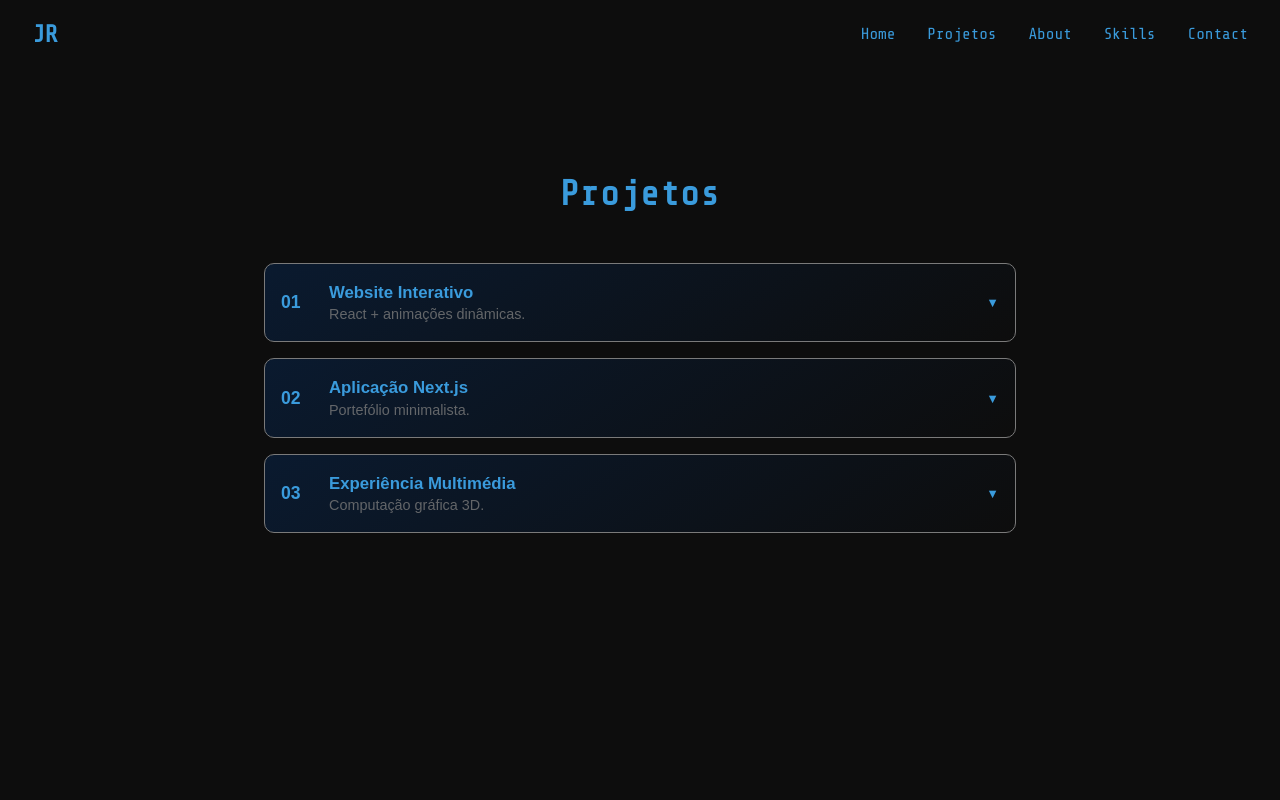
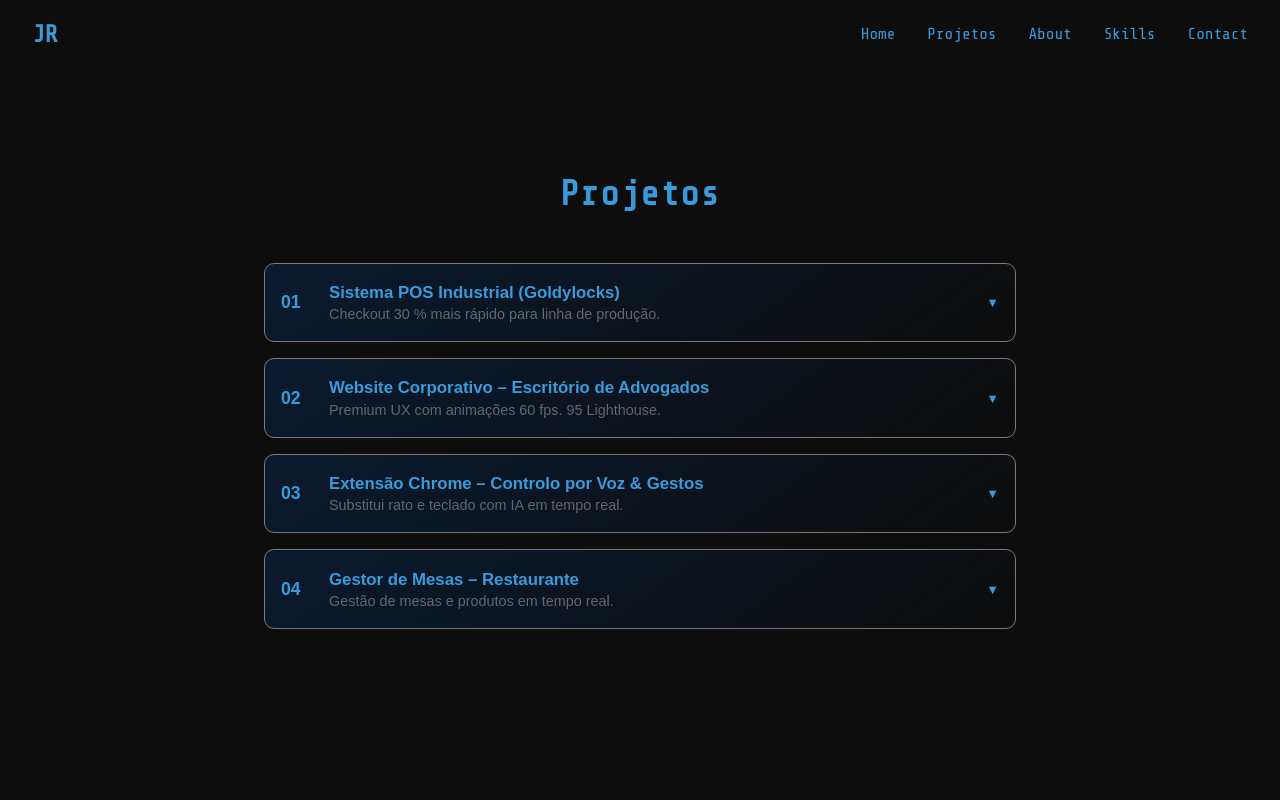
Before and after one commit to jt-ribeiro/portefolio, a Next.js app: page /projects in a window 1280 px wide. Shown: the top 800 px of the page. Built offline with nearby package versions, Linux system fonts and the light colour scheme.

Commit message:
Updated Projects

```diff
--- a/src/app/page.js
+++ b/src/app/page.js
@@ -92,8 +92,9 @@ export default function Home() {
   animate={{ opacity: 1, y: 0 }}
   transition={{ delay: 2.2, duration: 0.6 }}
 >
+  {/* VER / PREVIEW */}
   <motion.a
-    href="/cv.pdf"
+    href="../../public/cv2.pdf"
     target="_blank"
     rel="noopener noreferrer"
     className={styles.btn}
@@ -103,8 +104,9 @@ export default function Home() {
     📄 Visualizar CV
   </motion.a>
 
+  {/* DOWNLOAD */}
   <motion.a
-    href="/cv.pdf"
+    href="../../public/cv2.pdf"
     download="CV_Tomas_Ribeiro.pdf"
     className={styles.btn}
     whileHover={{ scale: 1.05 }}
--- a/src/app/projects/page.js
+++ b/src/app/projects/page.js
@@ -5,31 +5,44 @@ import styles from "./Projects.module.scss";
 
 const PROJECTS = [
   {
-    title: "Website Interativo",
-    desc: "React + animações dinâmicas.",
-    details: "Parallax, hover effects e micro-interações em React + Framer-motion.",
-    website: "https://meuwebsite.com",
-    demo: "https://demo.meuwebsite.com",
-    github: "https://github.com/usuario/projeto1",
-    tech: ["React", "Next.js", "SCSS", "Framer Motion"],
+    title: "Sistema POS Industrial (Goldylocks)",
+    desc: "Checkout 30 % mais rápido para linha de produção.",
+    details:
+      "Durante estágio industrial integrei funcionalidades no POS existente (Vue→React), reduzi tempo de checkout em 22 % e criei testes automatizados que baixaram bugs pós-release de 15 → 3.",
+    website: "", // ainda não está online público
+    demo: "", // podes hospedar um GIF ou vídeo depois
+    github: "https://github.com/jt-ribeiro/goldylocks-pos-frontend", // cria mesmo se privado; link para README com printscreens
+    tech: ["React", "Next.js", "REST", "MySQL", "SCSS", "Jest"],
   },
   {
-    title: "Aplicação Next.js",
-    desc: "Portefólio minimalista.",
-    details: "Web moderna, performance otimizada e animações 60 fps.",
-    website: "https://portfolio.com",
-    demo: "https://demo.portfolio.com",
-    github: "https://github.com/usuario/projeto2",
-    tech: ["Next.js", "SCSS", "Framer Motion"],
+    title: "Website Corporativo – Escritório de Advogados",
+    desc: "Premium UX com animações 60 fps. 95 Lighthouse.",
+    details:
+      "Desenvolvimento frontend de site institucional focado em UX e animações avançadas. Entregue em 3 semanas, 100 % estático, nota 95 no Lighthouse e compatível WCAG 2.1 AA.",
+    website: "https://advogados-site.vercel.app", // substitui quando tiver
+    demo: "",
+    github: "https://github.com/jt-ribeiro/law-office-site",
+    tech: ["React", "Sass", "Framer Motion", "Figma"],
   },
   {
-    title: "Experiência Multimédia",
-    desc: "Computação gráfica 3D.",
-    details: "Cenas interativas com Three.js e WebGL.",
-    website: "#",
-    demo: "#",
-    github: "https://github.com/usuario/projeto3",
-    tech: ["Three.js", "WebGL", "React"],
+    title: "Extensão Chrome – Controlo por Voz & Gestos",
+    desc: "Substitui rato e teclado com IA em tempo real.",
+    details:
+      "Plugin que combina Handpose (TensorFlow.js) e Web Speech API para navegar e emitir comandos sem periféricos. Utilizado por 50+ pessoas em testes internos.",
+    website: "", // não aplica
+    demo: "https://youtu.be/XXXXX", // grava um pequeno vídeo demo
+    github: "https://github.com/jt-ribeiro/hand-voice-chrome-ext",
+    tech: ["TensorFlow.js", "Handpose", "Web Speech API", "Chrome APIs"],
+  },
+  {
+    title: "Gestor de Mesas – Restaurante",
+    desc: "Gestão de mesas e produtos em tempo real.",
+    details:
+      "Aplicação full-stack interna para 2 restaurantes em Viana do Castelo. Diminuiu tempo de marcação de mesas de 3 min → 45 s e evita sobreposições.",
+    website: "",
+    demo: "",
+    github: "https://github.com/jt-ribeiro/restaurant-manager",
+    tech: ["React", "PHP", "MySQL", "Socket.io", "SCSS"],
   },
 ];
 
```
Also changed, not shown: 1 other file (tests, documents, lock files or other folders).
